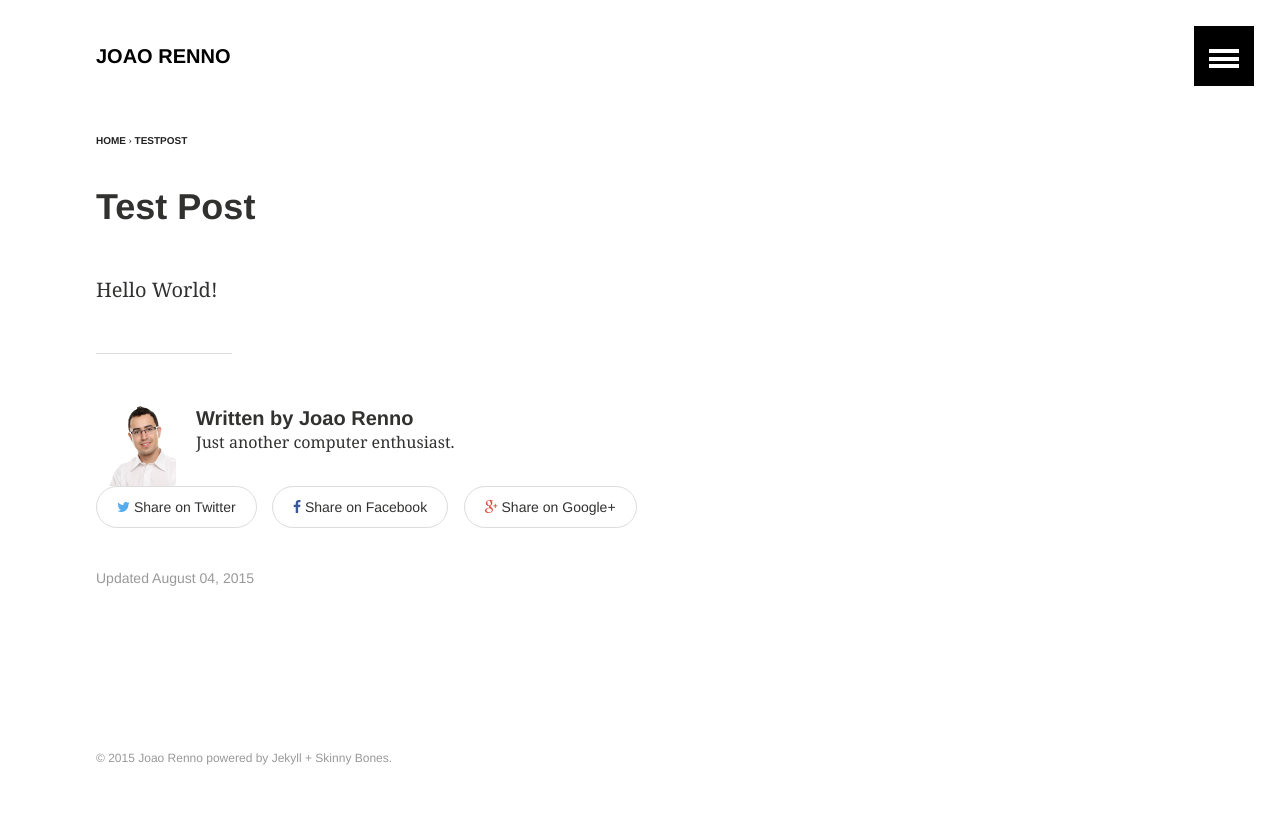
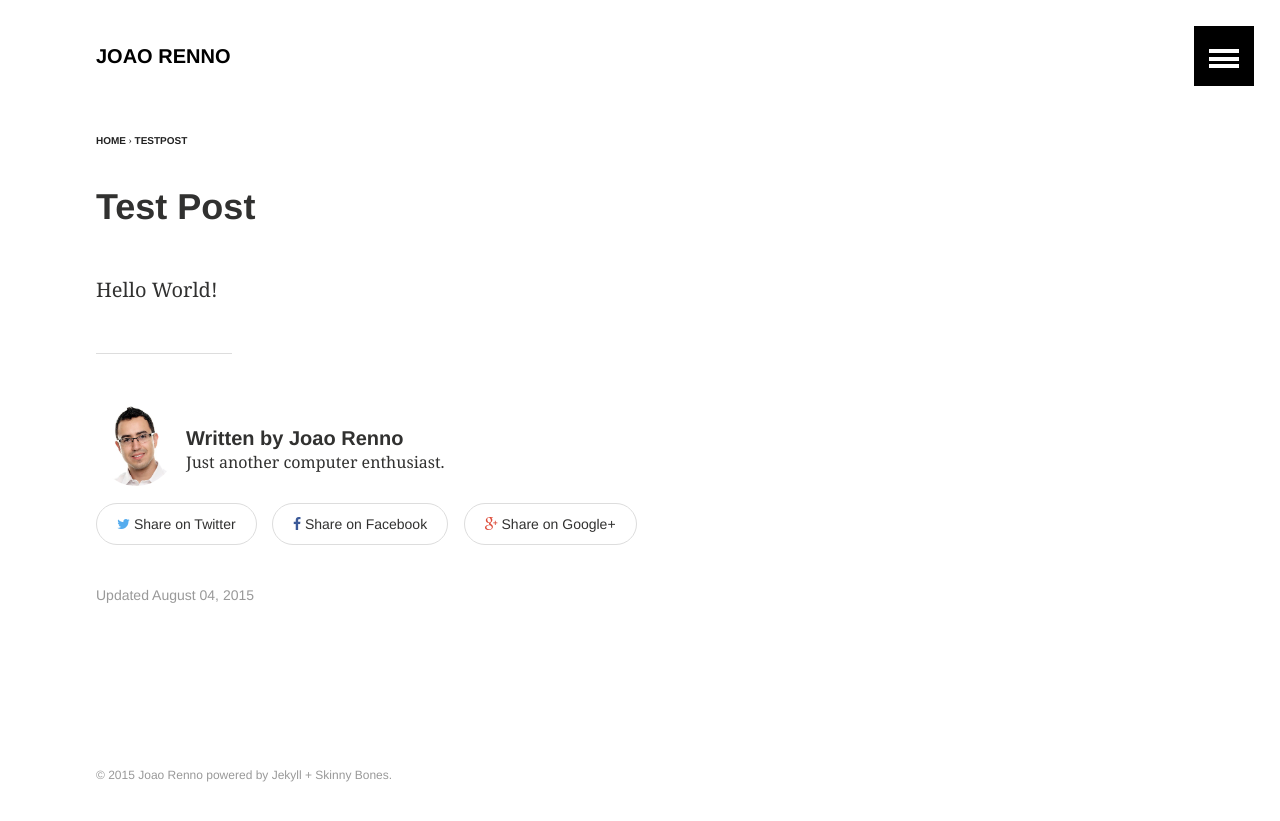
Before and after one commit to joaorenno/joaorenno.github.io, a Jekyll site: the page built from _posts/testpost/2015-08-04-test-post.md, in a window 1280 px wide. Shown: the top 821 px of the page. Built offline with Jekyll 4.4.1, drawn with Linux system fonts in a browser that asks for light colours.

Commit message:
Refactor page-author layout

```diff
--- a/_config.yml
+++ b/_config.yml
@@ -5,7 +5,6 @@ description: "A personal website"
 logo: # 120x120 px default image used for Twitter summary card
 teaser: # 400x250 px default teaser image used in image archive grid
 locale:
-#url: http://localhost:4000
 url: http://joaorenno.github.io
 
 # Jekyll configuration
@@ -30,7 +29,7 @@ owner:
     ad-client:
     ad-slot:
   bio: "Just another computer enthusiast."
-  avatar: bio-photo.png # 160x160 px image for author byline
+  avatar: bio-photo.jpg # 160x160 px image for author byline
 disqus-shortname: "joaorenno"
 
 
--- a/_includes/page-author.html
+++ b/_includes/page-author.html
@@ -2,6 +2,7 @@
   {% assign author = site.data.authors[page.author] %}{% else %}{% assign author = site.owner %}
 {% endif %}
 
+<div class="author-container">
 	<div class="author-image">
 		<img src="{{ site.url }}/images/{{ author.avatar }}" alt="{{ author.name }}">
 	</div><!-- ./author-image -->
@@ -9,3 +10,4 @@
 		<h3 class="author-name" >Written by {% if author.web %}<a href="{{ author.web }}" itemprop="author">{{ author.name }}</a>{% else %}<span itemprop="author">{{ author.name }}</span>{% endif %}</h3>
 		<p class="author-bio">{{ author.bio }}</p>
 	</div><!-- ./author-content -->
+</div>
--- a/_sass/_layout.scss
+++ b/_sass/_layout.scss
@@ -307,19 +307,26 @@
 
 /* Author block */
 
+.author-container {
+	position: relative;
+	overflow: auto;
+	margin-bottom: 5px;
+}
+
 .author-image {
-	position: absolute;
-	left: 0;
+	float: left;
+	margin-right: 10px;
 	img {
+		display: block;
 		width: 80px;
 		height: 80px;
-		border-radius: $border-radius;
+		border-radius: 50%;
 	}
 }
 .author-content {
 	word-wrap: break-word;
-	padding-left: 100px; //avatar width + 20px padding
-	min-height: 80px; //mirrors avatar height
+	//padding-left: 100px; //avatar width + 20px padding
+	//min-height: 80px; //mirrors avatar height
 }
 .author-name {
 	@include font-size(20,no);
```
Also changed, not shown: images/bio-photo.jpg, images/bio-photo.png (deleted), 1 other file. Lines whose indentation alone changed are shown as unchanged.
